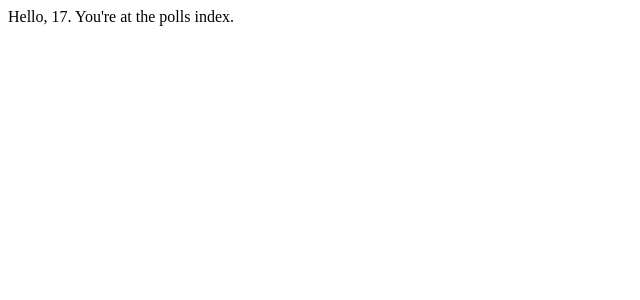
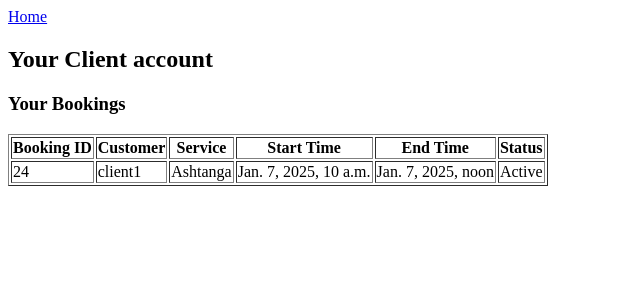
Before and after one commit to mykyyta/homework-django, a Django app: page /user/17/ in a window 1280 px wide. Shown: the top 300 px of the page, without its empty margins (0-640 px from the left). Run offline with Django 5.2, Linux system fonts and the light colour scheme; data comes from the database, SQL or seed files in the repository; both versions use the stored data as it was after the commit.

Commit message:
homework16

```diff
--- /dev/null
+++ b/templates/client_account.html
@@ -0,0 +1,43 @@
+<!DOCTYPE html>
+<html lang="en">
+<head>
+    <title>Your Client account<</title>
+</head>
+<body>
+    <a href="{% url 'index_page' %}">Home</a><br>
+    <h2>Your Client account</h2>
+
+    <h3>Your Bookings</h3>
+        {% if client.bookings_customer %}
+            <table border="1">
+                <thead>
+                    <tr>
+                        <th>Booking ID</th>
+                        <th>Customer</th>
+                        <th>Service</th>
+                        <th>Start Time</th>
+                        <th>End Time</th>
+                        <th>Status</th>
+                    </tr>
+                </thead>
+                <tbody>
+                    {% for booking in client.bookings_customer.all %}
+                        <tr>
+                            <td>{{ booking.id }}</td>
+                            <td>{{ booking.customer.username }}</td>
+                            <td>{{ booking.service.name }}</td>
+                            <td>{{ booking.datetime_start }}</td>
+                            <td>{{ booking.datetime_end }}</td>
+                            <td>{{ booking.status|yesno:"Active,Inactive" }}</td>
+                        </tr>
+                    {% endfor %}
+                </tbody>
+            </table>
+        {% else %}
+            <p>You don't have bookings</p>
+        {% endif %}
+
+
+
+</body>
+</html>
--- a/templates/login.html
+++ b/templates/login.html
@@ -5,6 +5,7 @@
     <title>Login</title>
 </head>
 <body>
+    <a href="{% url 'index_page' %}">Home</a><br>
     <h2>Login</h2>
 
     {% if error %}
--- a/templates/specific_trainer.html
+++ b/templates/specific_trainer.html
@@ -6,7 +6,7 @@
     <title>{{ trainer.username }} - Trainer Details</title>
 </head>
 <body>
-
+    <a href="{% url 'index_page' %}">Home</a><br>
     <h1>Trainer {{ trainer.username }}</h1>
 
     {% if trainer.description %}
--- a/templates/trainers.html
+++ b/templates/trainers.html
@@ -5,6 +5,7 @@
     <title>Trainers</title>
 </head>
 <body>
+    <a href="{% url 'index_page' %}">Home</a><br>
     <h1>Trainers List</h1>
 
     <table border="1">
--- a/users/views.py
+++ b/users/views.py
@@ -5,10 +5,11 @@ from django.shortcuts import render, redirect
 from .forms import RegisterForm
 
 def user_page(request):
-    return HttpResponse("Hello, world. You're at the polls index.")
+    return redirect('index_page')
 
 def specific_user(request, user_id):
-    return HttpResponse(f"Hello, {user_id}. You're at the polls index.")
+    current_client = User.objects.get(pk=user_id)
+    return render(request, 'client_account.html', {'client':current_client})
 
 def login_page(request):
     if request.method == "POST":
```
Also changed, not shown: templates/index.html (+5 -2 lines), templates/register.html (+4 -3 lines), templates/services.html (+4 -6 lines), templates/specific_service.html (+8 -1 lines), templates/trainer_account.html (+4 -16 lines), trainer/views.py (+6 -2 lines), db.sqlite3, 1 other file.
